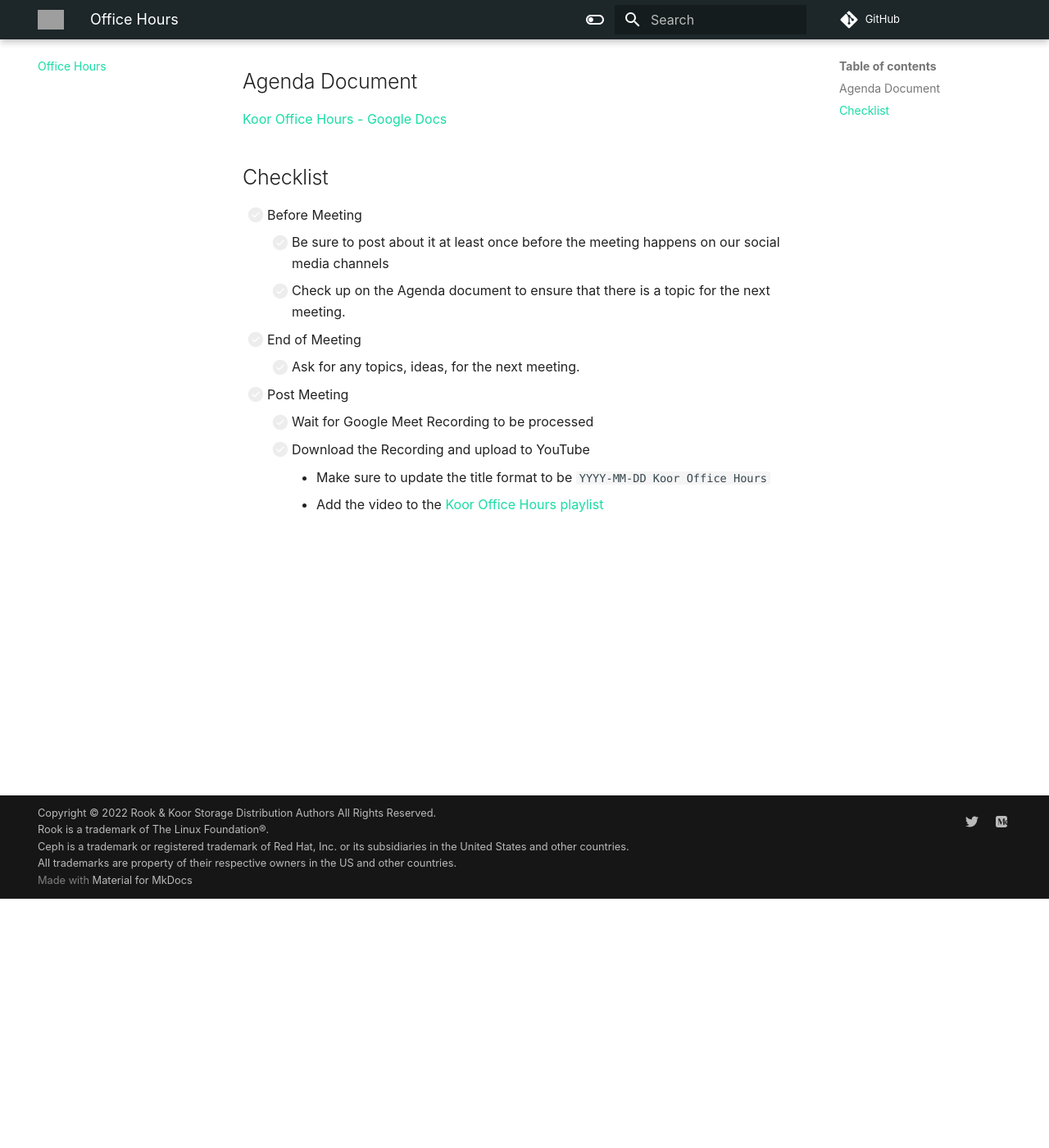
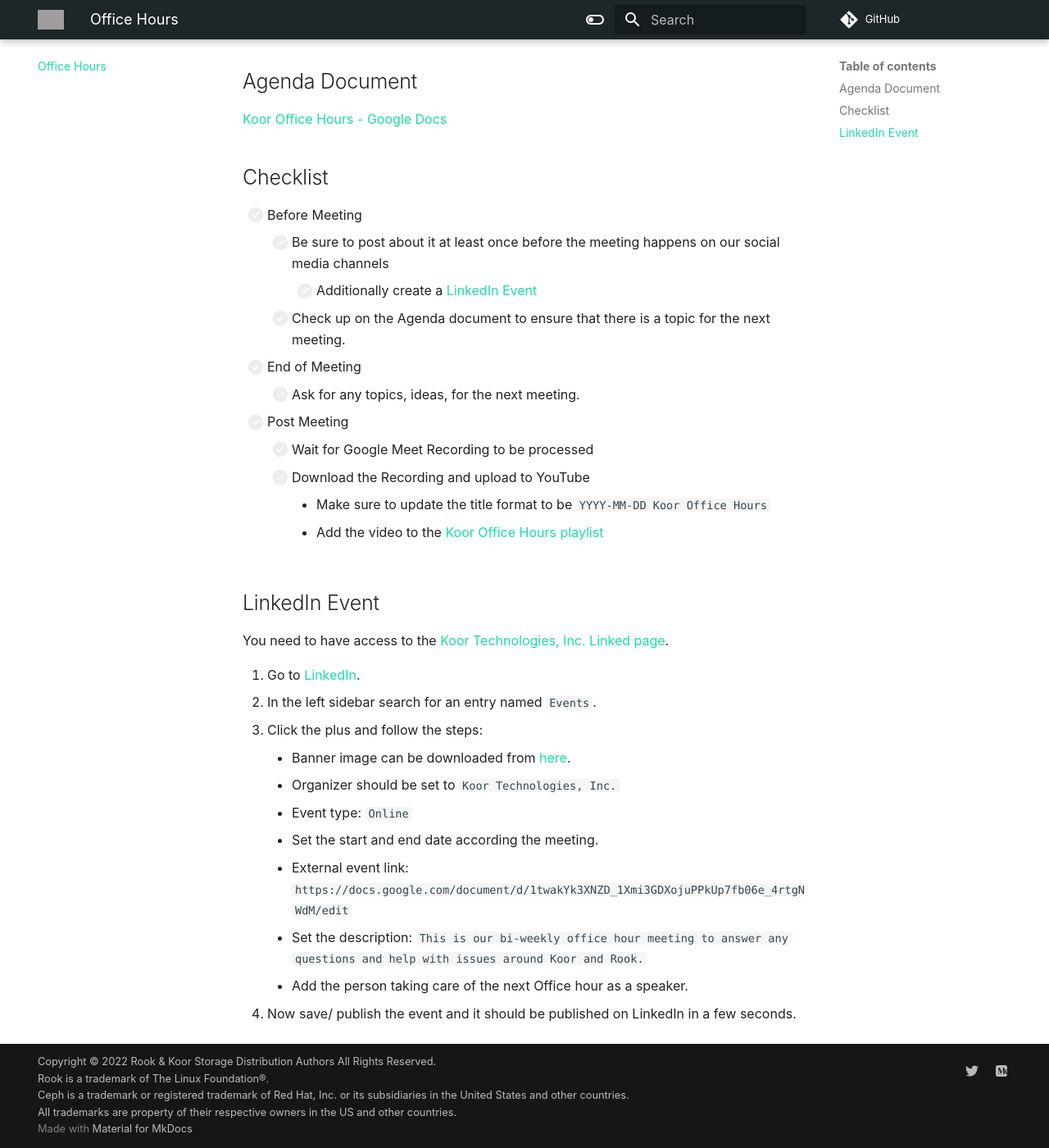
Before and after one commit to koor-tech/handbook.koor.tech, an MkDocs documentation site: the page built from docs/office-hours.md, in a window 1280 px wide and 1400 px high, scrolled down 304 px. Shown: the whole window at 82% size. Built offline with MkDocs 1.6.1 and Material for MkDocs 9.7.7, drawn with Linux system fonts in a browser that asks for light colours; comment, search, counter and statistics services are not loaded; grey boxes are pictures that could not be loaded.

Commit message:
feat: add linked event info for office hours
Signed-off-by: Alexander Trost <galexrt@googlemail.com>

```diff
--- a/docs/office-hours.md
+++ b/docs/office-hours.md
@@ -15,6 +15,7 @@ We use the "Planning + Retro" meeting to decide who is available to prepare the
 
 - [ ] Before Meeting
     - [ ] Be sure to post about it at least once before the meeting happens on our social media channels
+        - [ ] Additionally create a [LinkedIn Event](#linkedin-event)
     - [ ] Check up on the Agenda document to ensure that there is a topic for the next meeting.
 - [ ] End of Meeting
     - [ ] Ask for any topics, ideas, for the next meeting.
@@ -23,3 +24,19 @@ We use the "Planning + Retro" meeting to decide who is available to prepare the
     - [ ] Download the Recording and upload to YouTube
         - Make sure to update the title format to be `YYYY-MM-DD Koor Office Hours`
         - Add the video to the [Koor Office Hours playlist](https://www.youtube.com/playlist?list=PLns6hdNQZpizxgX7cQzzEiC2bq3TLd-aY)
+
+## LinkedIn Event
+
+You need to have access to the [Koor Technologies, Inc. Linked page](https://www.linkedin.com/company/80224304/).
+
+1. Go to [LinkedIn](https://www.linkedin.com/feed/).
+2. In the left sidebar search for an entry named `Events`.
+3. Click the plus and follow the steps:
+    - Banner image can be downloaded from [here](https://github.com/koor-tech/media/blob/main/banners/Banners/PNG%20Files/Events_LinkedIn_Banner.png).
+    - Organizer should be set to `Koor Technologies, Inc.`
+    - Event type: `Online`
+    - Set the start and end date according the meeting.
+    - External event link: `https://docs.google.com/document/d/1twakYk3XNZD_1Xmi3GDXojuPPkUp7fb06e_4rtgNWdM/edit`
+    - Set the description: `This is our bi-weekly office hour meeting to answer any questions and help with issues around Koor and Rook.`
+    - Add the person taking care of the next Office hour as a speaker.
+4. Now save/ publish the event and it should be published on LinkedIn in a few seconds.
```
